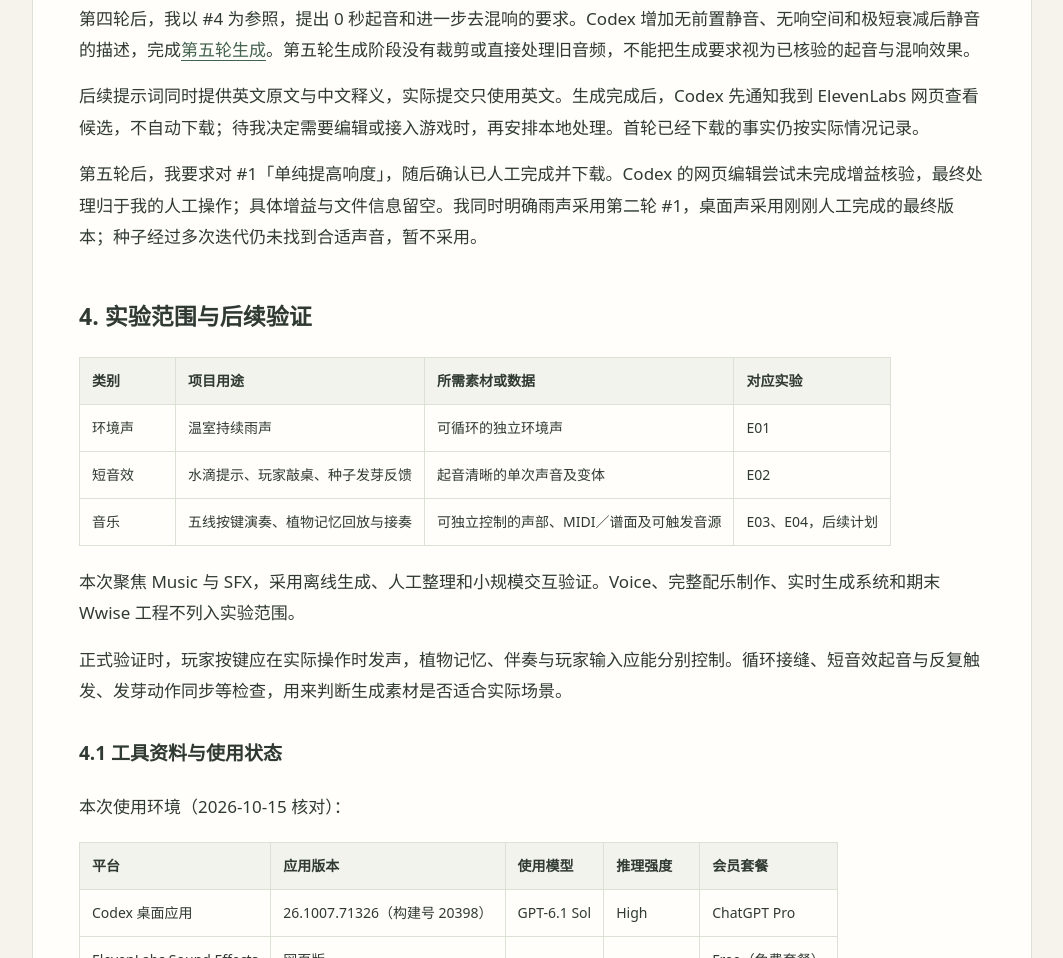
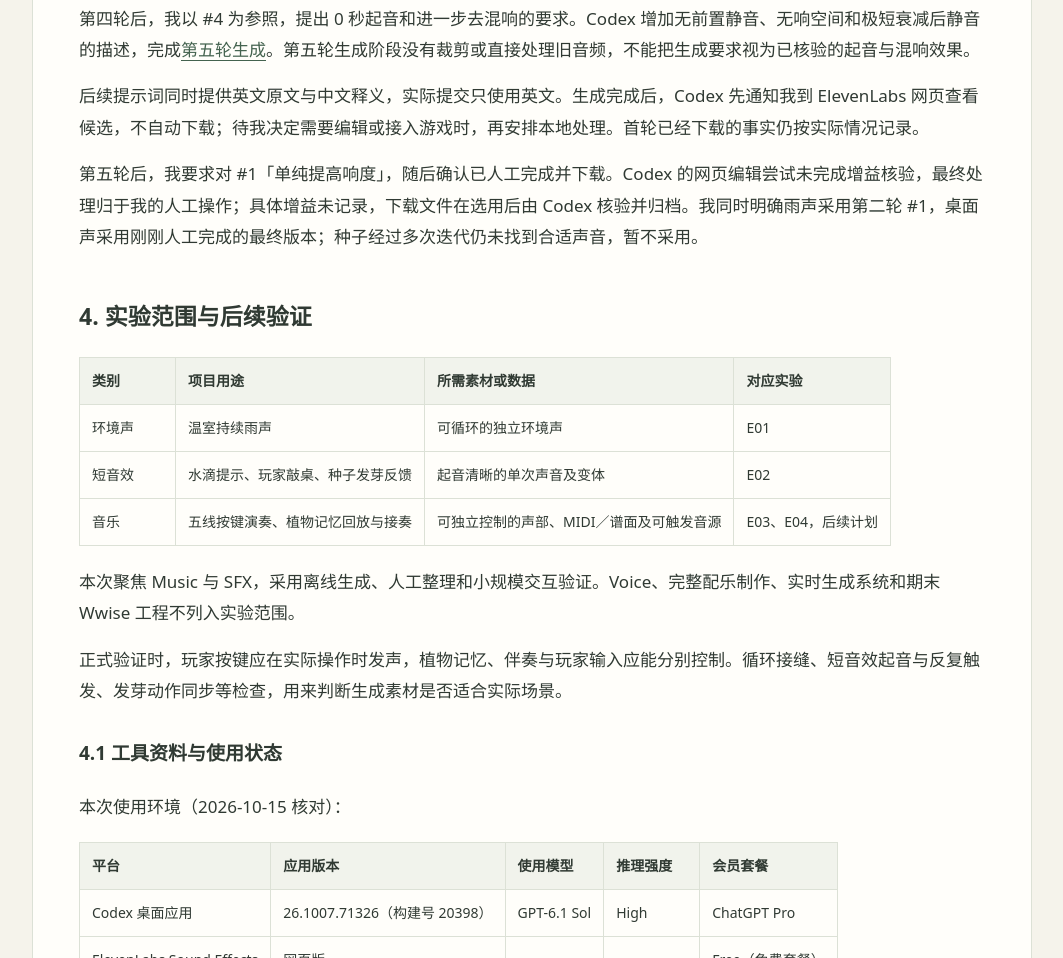
Before and after one commit to Nnnnobel/shu261-audio-practice-2026, a plain HTML site: page docs/index.html in a window 1280 px wide. Shown: the part 4118-5076 px from the top of the page, without its empty margins (108-1171 px from the left). Drawn offline with Linux system fonts and the light colour scheme.

Commit message:
Clarify archived file verification after manual gain adjustment

```diff
--- a/docs/index.html
+++ b/docs/index.html
@@ -152,7 +152,7 @@ footer{margin-top:40px;padding-top:18px;border-top:1px solid var(--line);color:v
 <p dir="auto">第三轮桌面声试听后，我以 #1 为参照，要求去掉混响、力度再轻微松软一点。Codex 保留沉闷短声方向，加强干声和软起音的描述，完成桌面声第四轮文本生成，未直接处理 #1 原音频；详情见<a href="https://github.com/Nnnnobel/shu261-audio-practice-2026/blob/main/task/iteration-04-20261015.md">第四轮记录</a>。</p>
 <p dir="auto">第四轮后，我以 #4 为参照，提出 0 秒起音和进一步去混响的要求。Codex 增加无前置静音、无响空间和极短衰减后静音的描述，完成<a href="https://github.com/Nnnnobel/shu261-audio-practice-2026/blob/main/task/iteration-05-20261015.md">第五轮生成</a>。第五轮生成阶段没有裁剪或直接处理旧音频，不能把生成要求视为已核验的起音与混响效果。</p>
 <p dir="auto">后续提示词同时提供英文原文与中文释义，实际提交只使用英文。生成完成后，Codex 先通知我到 ElevenLabs 网页查看候选，不自动下载；待我决定需要编辑或接入游戏时，再安排本地处理。首轮已经下载的事实仍按实际情况记录。</p>
-<p dir="auto">第五轮后，我要求对 #1「单纯提高响度」，随后确认已人工完成并下载。Codex 的网页编辑尝试未完成增益核验，最终处理归于我的人工操作；具体增益与文件信息留空。我同时明确雨声采用第二轮 #1，桌面声采用刚刚人工完成的最终版本；种子经过多次迭代仍未找到合适声音，暂不采用。</p>
+<p dir="auto">第五轮后，我要求对 #1「单纯提高响度」，随后确认已人工完成并下载。Codex 的网页编辑尝试未完成增益核验，最终处理归于我的人工操作；具体增益未记录，下载文件在选用后由 Codex 核验并归档。我同时明确雨声采用第二轮 #1，桌面声采用刚刚人工完成的最终版本；种子经过多次迭代仍未找到合适声音，暂不采用。</p>
 <h2 dir="auto">4. 实验范围与后续验证</h2>
 <markdown-accessiblity-table><table role="table">
 <thead>
```
Also changed, not shown: 1 other file.
